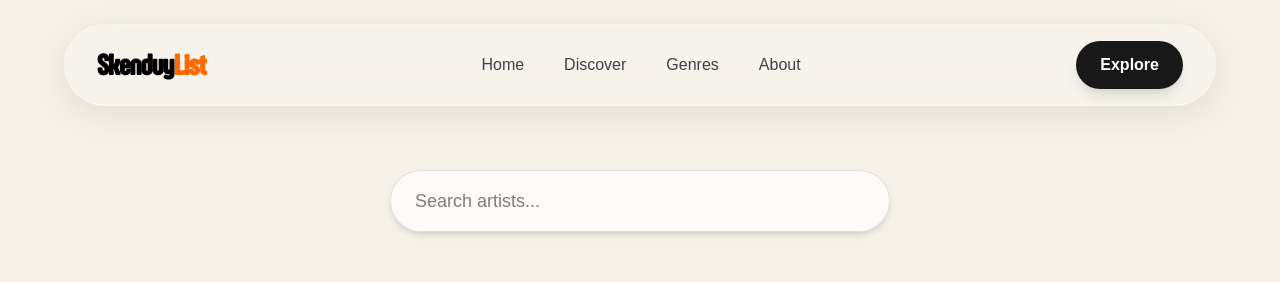
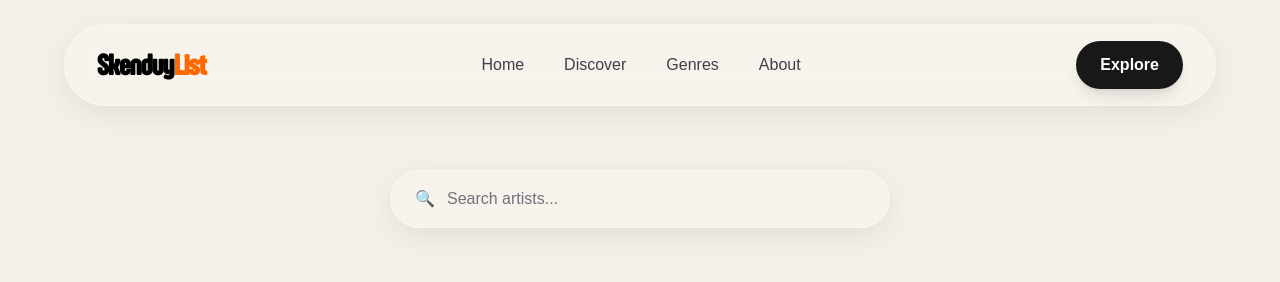
Before and after one commit to yurawawawawa/nextjs-playground, a Next.js app: page / in a window 1280 px wide. Shown: the top 282 px of the page. Built offline with nearby package versions, Linux system fonts and the light colour scheme.

Commit message:
adding icon on searchbar

```diff
--- a/app/page.tsx
+++ b/app/page.tsx
@@ -18,25 +18,42 @@ export default function Home() {
           overflow-hidden
         "
       >
-        <div className="mb-12">
+        <div
+          className="
+              mb-12
+              flex
+              items-center
+              gap-3
+
+              w-[500px]
+              max-w-full
+
+              px-6
+              py-4
+
+              rounded-full
+
+              bg-white/20
+              backdrop-blur-xl
+
+              border
+              border-white/30
+
+              shadow-[0_8px_32px_rgba(0,0,0,0.08)]
+            "
+        >
+          <span className="text-zinc-500">🔍</span>
+
           <input
             type="text"
             placeholder="Search artists..."
             className="
-                w-[500px]
-                max-w-full
-                px-6
-                py-4
-                rounded-full
-                border
-                border-black/10
-                bg-white/70
-                backdrop-blur-md
-                outline-none
-                text-lg
-                shadow-md
-                focus:border-orange-500
-              "
+      flex-1
+      bg-transparent
+      outline-none
+      text-black
+      placeholder:text-zinc-500
+    "
           />
         </div>
 
```
